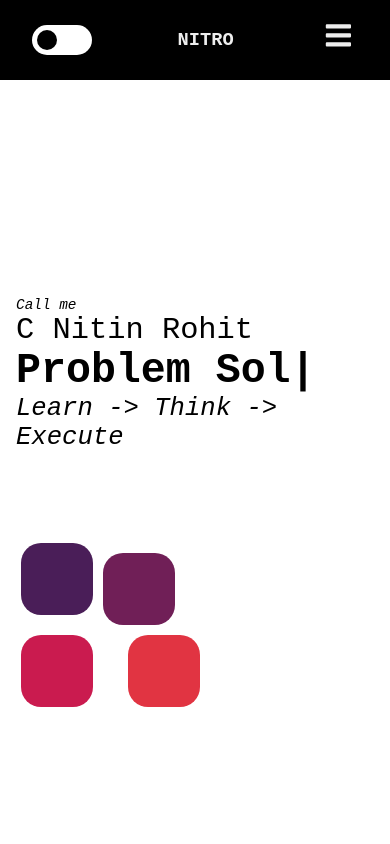
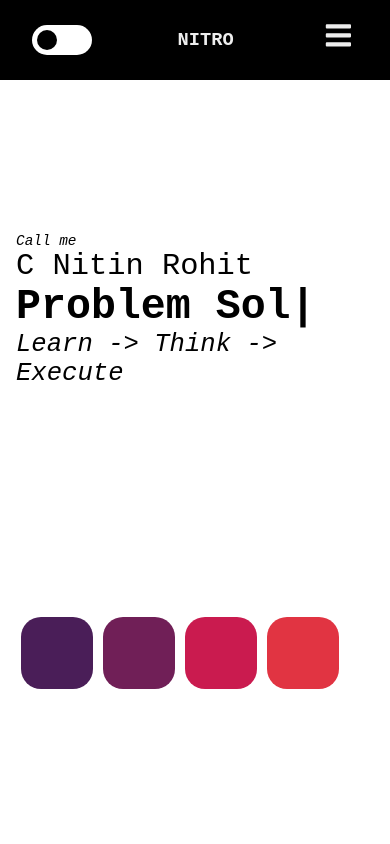
Before and after one commit to sdrawkcaBdeaR/Portfolio, a React (Create React App) app: page / in a window 390 px wide. Shown: the top 844 px of the page. Built offline with nearby package versions, Linux system fonts and the light colour scheme.

Commit message:
straight

```diff
--- a/src/components/Hero.css
+++ b/src/components/Hero.css
@@ -156,11 +156,20 @@
     }
     .box {
         position: static;
-        margin-top: 4rem;
+        margin-top: 12rem;
         display:grid;
     }
     .anim {
         width: 50%;
         left: 25%;
     }
+    .box {
+        grid-template-columns: repeat(4,1fr);
+    }
+    .box1 {
+        top: 0px;
+    }
+    .box4 {
+        left:0px;
+    }
 }
```
